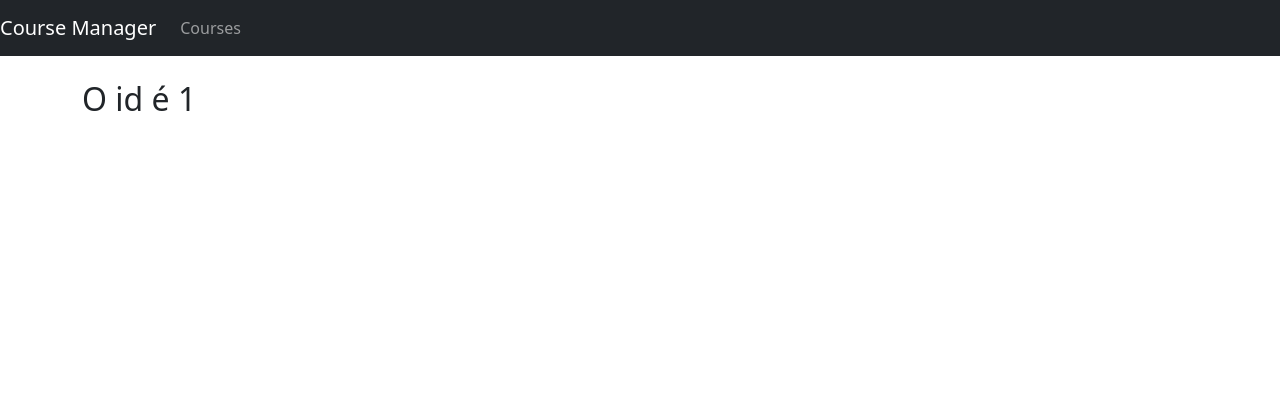
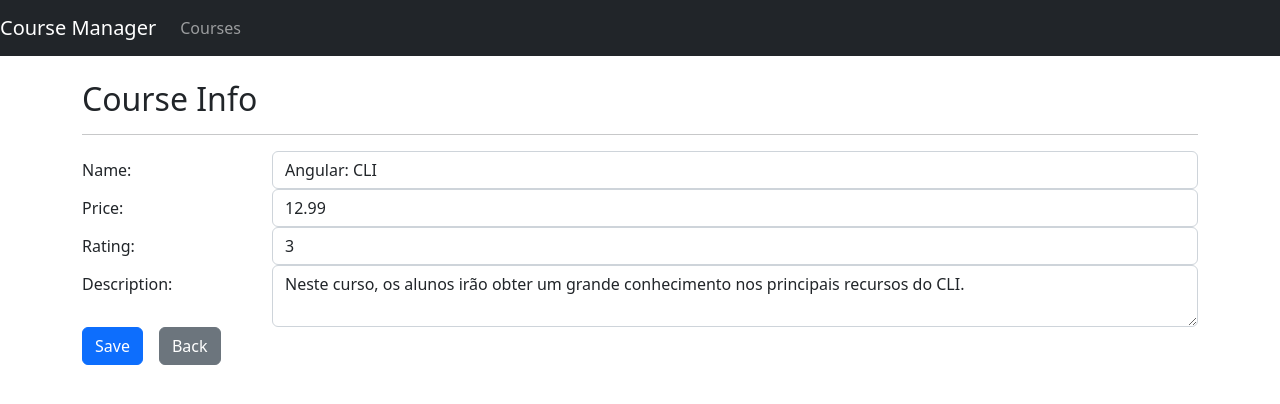
Before and after one commit to wallysonR/course-manager, an Angular app: page /course/info/1 in a window 1280 px wide. Shown: the top 404 px of the page. Built offline with nearby package versions, Linux system fonts and the light colour scheme.

Commit message:
feature/createForm

```diff
--- a/src/app/course-info/course-info.component.css
+++ b/src/app/course-info/course-info.component.css
@@ -0,0 +1,3 @@
+.button-rigth{
+    margin-right: 1rem;
+}
--- a/src/app/course-info/course-info.component.html
+++ b/src/app/course-info/course-info.component.html
@@ -1 +1,53 @@
-<h2>O id é {{courseId}}</h2>
+<h2>Course Info</h2>
+
+<hr />
+
+<form #courseForm="ngForm">
+    <div class="form-group row">
+        <label class="col-sm-2 col-form-label">Name:</label>
+        <div class="col-sm-10">
+            <input [(ngModel)]="course.name" required="true" name="name" #courseName="ngModel"
+                [ngClass]="{'is-invalid': courseName.invalid}" class="form-control">
+            <div class="invalid-feedback">
+                <span>Course Name is required</span>
+            </div>
+        </div>
+    </div>
+
+    <div class="form-group row">
+        <label class="col-sm-2 col-form-label">Price:</label>
+        <div class="col-sm-10">
+            <input [(ngModel)]="course.price" required="true" name="price" type="number" #coursePrice="ngModel"
+                [ngClass]="{'is-invalid': coursePrice.invalid}" class="form-control">
+            <div class="invalid-feedback">
+                <span>Course Price is required</span>
+            </div>
+        </div>
+    </div>
+
+    <div class="form-group row">
+        <label class="col-sm-2 col-form-label">Rating:</label>
+        <div class="col-sm-10">
+            <input [(ngModel)]="course.rating" min="0" max="5" maxlength="4" step="0.1" required="true" name="rating"
+                type="number" #courseRating="ngModel" [ngClass]="{'is-invalid': courseRating.invalid}"
+                class="form-control">
+            <div class="invalid-feedback">
+                <span>Course Rating is required or Invalid</span>
+            </div>
+        </div>
+    </div>
+
+    <div class="form-group row">
+        <label class="col-sm-2 col-form-label">Description:</label>
+        <div class="col-sm-10">
+            <textarea [(ngModel)]="course.description" required="true" name="description" #courseDescription="ngModel"
+                [ngClass]="{'is-invalid': courseDescription.invalid}" class="form-control"></textarea>
+            <div class="invalid-feedback">
+                <span>Course Description is required or Invalid</span>
+            </div>
+        </div>
+    </div>
+
+    <button [disabled]="courseForm.invalid" (click)="save()" class="btn btn-primary button-rigth">Save</button>
+    <button [routerLink]="['/courses']" class="btn btn-secondary">Back</button>
+</form>
--- a/src/app/course-info/course-info.component.ts
+++ b/src/app/course-info/course-info.component.ts
@@ -1,16 +1,20 @@
 import { Component, OnInit } from '@angular/core';
 import { ActivatedRoute } from '@angular/router';
+import { CourseListService } from '../courses/course-list/course-list.service';
+import { CourseModel } from '../courses/course-list/models/course.model';
 
 @Component({
   templateUrl: './course-info.component.html',
   styleUrls: ['./course-info.component.css']
 })
 export class CourseInfoComponent implements OnInit {
-  courseId: number;
-  constructor(private activatedRoute: ActivatedRoute) { }
+  course: CourseModel;
+  constructor(private activatedRoute: ActivatedRoute, private courseService: CourseListService) { }
 
   ngOnInit(): void {
-    this.courseId = +this.activatedRoute.snapshot.paramMap.get('id');
+    this.course = this.courseService.retriveById(+this.activatedRoute.snapshot.paramMap.get('id'));
   }
-
+  save(): void{
+    this.courseService.save(this.course);
+  }
 }
--- a/src/app/course-info/course-info.module.ts
+++ b/src/app/course-info/course-info.module.ts
@@ -1,13 +1,17 @@
 import { NgModule } from '@angular/core';
 import { CommonModule } from '@angular/common';
 import { CourseInfoComponent } from './course-info.component';
+import { FormsModule } from '@angular/forms';
+import { RouterLink, RouterModule } from '@angular/router';
 
 
 
 @NgModule({
   declarations: [CourseInfoComponent],
   imports: [
-    CommonModule
+    CommonModule,
+    FormsModule,
+    RouterModule
   ],
   exports: [CourseInfoComponent]
 })
--- a/src/app/courses/course-list/course-list.service.ts
+++ b/src/app/courses/course-list/course-list.service.ts
@@ -9,6 +9,17 @@ export class CourseListService {
   constructor(){}
   retriveAll(): CourseModel[]{
     return COURSES;
+  }
+
+  retriveById(id: number): CourseModel {
+    return COURSES.find((courseItereator: CourseModel) => courseItereator.id === id);
+  }
+
+  save(course: CourseModel): void {
+    if(course.id) {
+      const index = COURSES.findIndex((courseItereator: CourseModel) => courseItereator.id === course.id);
+      COURSES[index] = course;
+    }
   }
 }
 var COURSES: CourseModel[] = [
```
